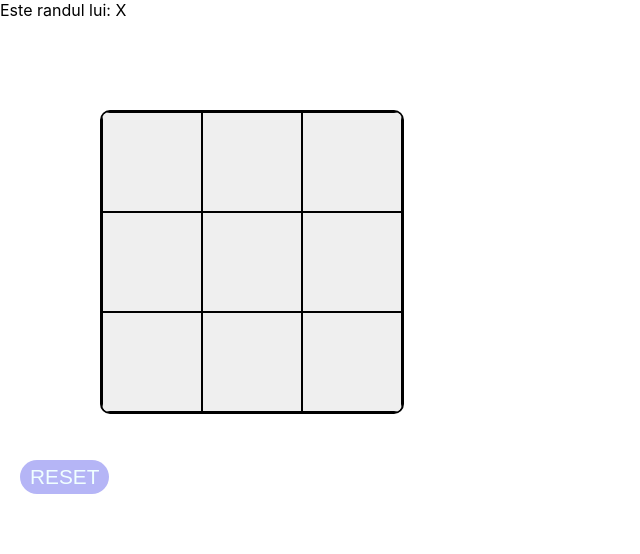
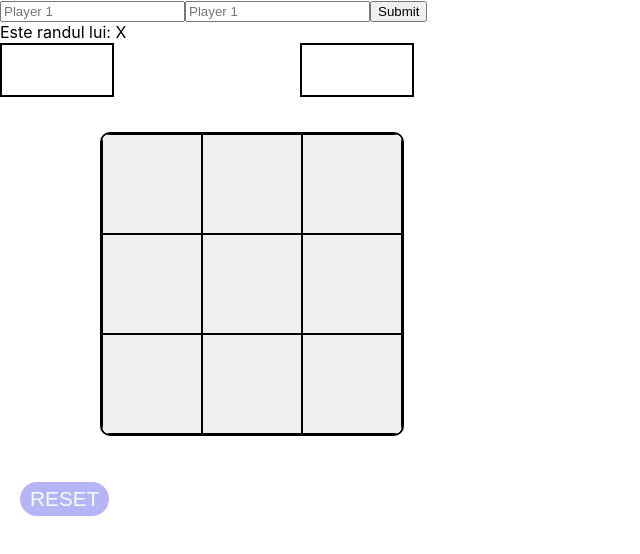
Before and after one commit to ChiracAndrei/Tic-Tac-Toe, a React (Create React App) app: page / in a window 1280 px wide. Shown: the top 554 px of the page, without its empty margins (0-640 px from the left). Built offline with nearby package versions, Linux system fonts and the light colour scheme.

Commit message:
Names submit save names in title

```diff
--- a/src/App.js
+++ b/src/App.js
@@ -11,7 +11,7 @@ function App() {
   return (
     <>
 
-      {/* <Names></Names> */}
+      <Names></Names>
 
       <Board></Board>
     </>
--- a/src/Names.js
+++ b/src/Names.js
@@ -1,88 +1,52 @@
 import React, { useState, useEffect } from 'react'
 
 export default function Names() {
-    // const [inputValue1, setInputValue1] = useState('');
-    // const [inputValue2, setInputValue2] = useState('');
+    const [inputValue1, setInputValue1] = useState('');
+    const [inputValue2, setInputValue2] = useState('');
+
+    const [savedValue1, setSavedValue1] = useState('');
+    const [savedValue2, setSavedValue2] = useState('');
 
 
-    // let inputChange1 = (event) => {
-    //     setInputValue1(event.target.value)
-    //     localStorage.setItem(setInputValue1(event.target.value))
+    const handleInputChange1 = (event) => {
+        setInputValue1(event.target.value);
 
-    // }
+    };
+    const handleInputChange2 = (event) => {
+        setInputValue2(event.target.value);
 
-    // let inputChange2 = (event) => {
-    //     setInputValue2(event.target.value)
-    //     localStorage.setItem(setInputValue2(event.target.value))
+    };
+    const handleSubmit = (event) => {
+        event.preventDefault();
+        setSavedValue1(inputValue1);
+        setSavedValue2(inputValue2);
 
-    // }
-    // let inputRef1 = useRef();
-    // let inputRef2 = useRef();
+        setInputValue1('');
+        setInputValue2('');
 
-    // function saveName(event) {
-    //     // alert('Players names are: ' + inputRef1.current.value + "  " + inputRef2.current.value);
-    //     event.preventDefault();
-    //     inputChange1 = inputRef1.current.value
-    //     inputChange2 = inputRef2.current.value
-    //     setInputValue1(inputRef1.current.value)
-    //     setInputValue2(inputRef2.current.value)
-    //     console.log(inputChange1);
-    //     console.log(inputChange2);
-    // };
-    const [nameInForm1, setNameInForm1] = useState("");
-    const [nameInForm2, setNameInForm2] = useState("");
+    };
 
-    const [username1, setUserName1] = useState("");
-    const [username2, setUserName2] = useState("");
+    return (
+        <>
+            <form onSubmit={handleSubmit}>
+                <input type="text"
+                    name='username1'
+                    placeholder='Player 1'
+                    value={inputValue1}
+                    onChange={handleInputChange1} />
+                <input type="text"
+                    name='username2'
+                    placeholder='Player 1'
+                    value={inputValue2}
+                    onChange={handleInputChange2} />
+                <button type='submit'>Submit</button>
+            </form>
+            <h1 id='player1'>{savedValue1}</h1>
+            <h1 id='player2'>{savedValue2}</h1>
 
 
-    const inputName1 = (event) => {
-        setNameInForm1(event.target.value);
-    }
-    const inputName2 = (event) => {
-        setNameInForm2(event.target.value);
-    }
-
-    const handleSubmit = () => {
-
-
-        setUserName1(nameInForm1);
-        setUserName2(nameInForm2);
-
-    }
-    useEffect(() => {
-        alert("Welcome " + username1 + " " + username2);
-    }, [])
-
-
-    return (
-        // <>
-        //     <form onSubmit={saveName}>
-        //         <label htmlFor="first_player" id='name1'> Numele jucatorului cu X </label>
-        //         <input type="text" ref={inputRef1} name='name1' id='first_player' required /><br />
-
-        //         <label htmlFor="second_player" id='name2'> Numele jucatorului cu O </label>
-        //         <input type="text" ref={inputRef2} name='name2' id='second_player' required />
-
-        //         <button type='submit' onClick={saveName}>Salveaza Nume</button>
-        //     </form>
-        //     <h1 id="player1" value={inputRef1.current.value}></h1>
-        //     <h1 id="player2">{inputRef2.current.value}</h1>
-
-        // </>
-        <>
-            <form onSubmit={handleSubmit}>
-                <label htmlFor="first_player" id='name1'> Numele jucatorului cu X </label>
-                <input type="text" value={nameInForm1} onChange={inputName1} name='name1' id='first_player' required /><br />
-
-                <label htmlFor="second_player" id='name2'> Numele jucatorului cu O </label>
-                <input type="text" value={nameInForm2} onChange={inputName2} rname='name2' id='second_player' required />
-
-                <button type='submit' >Salveaza Nume</button>
-            </form>
-            <h1 id="player1">{nameInForm1}</h1>
-            <h1 id="player2">{nameInForm2}</h1>
 
         </>
+
     )
 }
```
